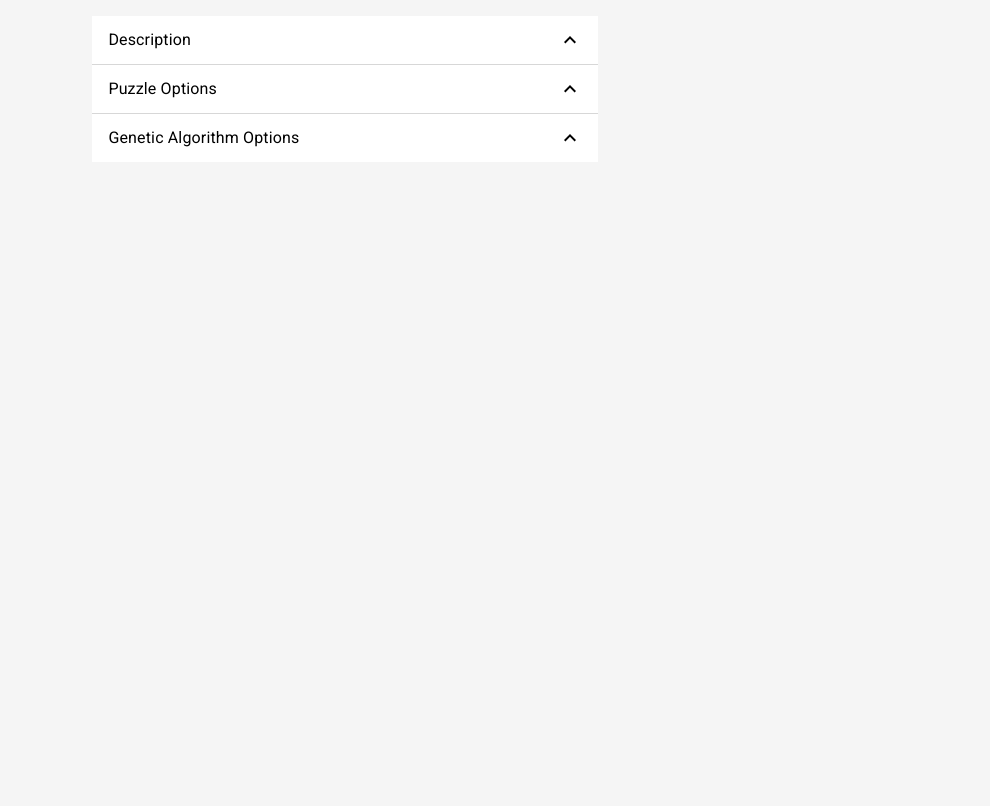
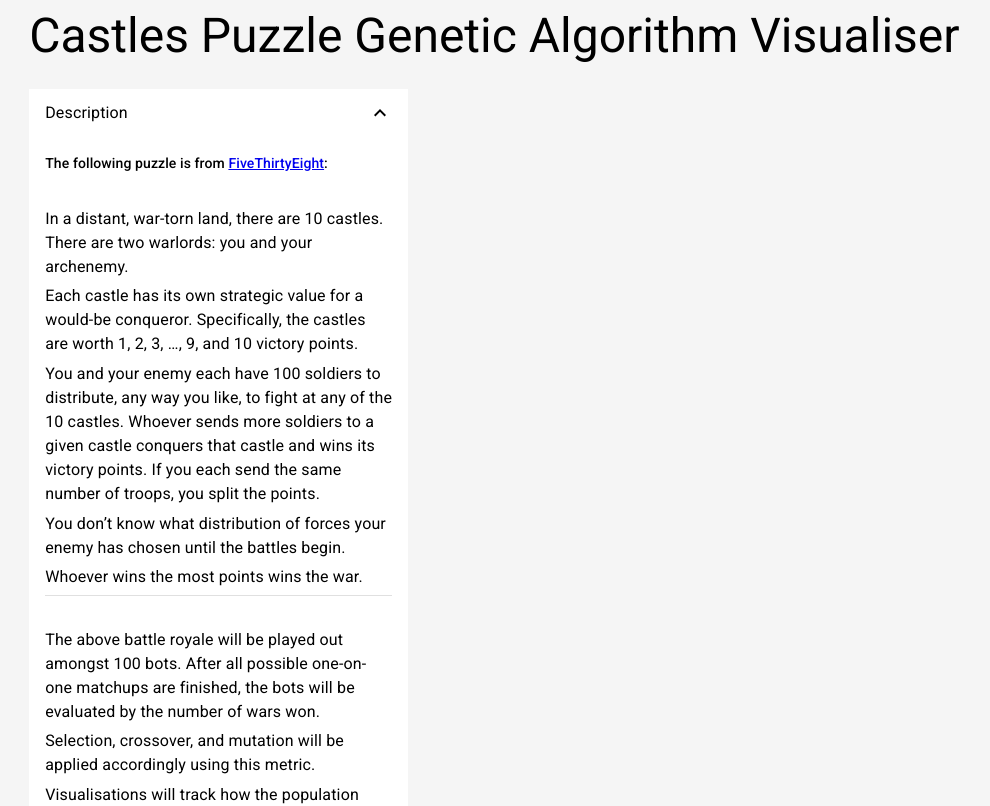
Before and after one commit to brandondong/castles-puzzle-genetic-algorithm, a React (Create React App) app: page / in a window 1280 px wide. Shown: the top 806 px of the page, without its empty margins (42-1032 px from the left). Built offline with nearby package versions, Linux system fonts and the light colour scheme.

Commit message:
Copy over puzzle description

```diff
--- a/src/App.tsx
+++ b/src/App.tsx
@@ -1,20 +1,19 @@
-import React, { useState } from 'react';
+import React from 'react';
 import { makeStyles } from '@material-ui/core/styles';
 import Grid from '@material-ui/core/Grid';
 import List from '@material-ui/core/List';
-import ListItem from '@material-ui/core/ListItem';
-import ListItemText from '@material-ui/core/ListItemText';
-import ExpandLess from '@material-ui/icons/ExpandLess';
-import ExpandMore from '@material-ui/icons/ExpandMore';
 import Divider from '@material-ui/core/Divider';
+import Typography from '@material-ui/core/Typography';
+
+import { ExpandCollapseItem } from './config/ExpandCollapseItem';
 
 const useStyles = makeStyles({
   root: {
-    width: '80%',
+    width: '90%',
     margin: 'auto'
   },
-  listItem: {
-    backgroundColor: 'white'
+  spacing: {
+    marginBottom: '32px'
   }
 });
 
@@ -23,38 +22,37 @@ function App() {
 
   return (
     <div className={classes.root}>
+      <Typography variant="h3" gutterBottom>Castles Puzzle Genetic Algorithm Visualiser</Typography>
       <Grid container>
-        <Grid item xs={6}>
+        <Grid item xs={4}>
           <List>
-            <ExpandCollapseItem header="Description" />
+            <ExpandCollapseItem header="Description" expand={true}>
+              <Typography className={classes.spacing} variant="subtitle2">The following puzzle is from <a href="https://fivethirtyeight.com/features/can-you-rule-riddler-nation/" target="_blank" rel="noopener noreferrer">FiveThirtyEight</a>:</Typography>
+              <Typography gutterBottom>In a distant, war-torn land, there are 10 castles. There are two warlords: you and your archenemy.</Typography>
+              <Typography gutterBottom>Each castle has its own strategic value for a would-be conqueror. Specifically, the castles are worth 1, 2, 3, …, 9, and 10 victory points.</Typography>
+              <Typography gutterBottom>You and your enemy each have 100 soldiers to distribute, any way you like, to fight at any of the 10 castles. Whoever sends more soldiers to a given castle conquers that castle and wins its victory points. If you each send the same number of troops, you split the points.</Typography>
+              <Typography gutterBottom>You don’t know what distribution of forces your enemy has chosen until the battles begin.</Typography>
+              <Typography gutterBottom>Whoever wins the most points wins the war.</Typography>
+              <Divider className={classes.spacing} />
+              <Typography gutterBottom>The above battle royale will be played out amongst 100 bots. After all possible one-on-one matchups are finished, the bots will be evaluated by the number of wars won.</Typography>
+              <Typography gutterBottom>Selection, crossover, and mutation will be applied accordingly using this metric.</Typography>
+              <Typography>Visualisations will track how the population evolves over time.</Typography>
+            </ExpandCollapseItem>
             <Divider />
-            <ExpandCollapseItem header="Puzzle Options" />
+            <ExpandCollapseItem header="Puzzle Options" expand={false}>
+              test1
+            </ExpandCollapseItem>
             <Divider />
-            <ExpandCollapseItem header="Genetic Algorithm Options" />
+            <ExpandCollapseItem header="Genetic Algorithm Options" expand={false}>
+              test2
+            </ExpandCollapseItem>
           </List>
         </Grid>
-        <Grid item xs={6}>
+        <Grid item xs={8}>
         </Grid>
       </Grid>
     </div>
   );
 }
 
-type ExpandCollapseItemProps = {
-  header: string
-}
-
-function ExpandCollapseItem({ header }: ExpandCollapseItemProps) {
-  const classes = useStyles();
-  const [expand, setExpand] = useState(true);
-
-  const handleExpand = () => {
-    setExpand(!expand);
-  }
-  return <ListItem className={classes.listItem} button onClick={handleExpand}>
-    <ListItemText primary={header} />
-    {expand ? <ExpandLess /> : <ExpandMore />}
-  </ListItem>;
-}
-
 export default App;
--- /dev/null
+++ b/src/config/ExpandCollapseItem.tsx
@@ -0,0 +1,42 @@
+import React, { useState } from 'react';
+import { makeStyles } from '@material-ui/core/styles';
+import ListItem from '@material-ui/core/ListItem';
+import ListItemText from '@material-ui/core/ListItemText';
+import ExpandLess from '@material-ui/icons/ExpandLess';
+import ExpandMore from '@material-ui/icons/ExpandMore';
+import Collapse from '@material-ui/core/Collapse';
+
+const useStyles = makeStyles({
+  root: {
+    backgroundColor: 'white'
+  },
+  expandSection: {
+    backgroundColor: 'white',
+    padding: '16px',
+    paddingBottom: '32px'
+  }
+});
+
+type ExpandCollapseItemProps = {
+  header: string,
+  expand: boolean,
+  children: React.ReactNode
+}
+
+export function ExpandCollapseItem(props: ExpandCollapseItemProps) {
+  const classes = useStyles();
+  const [expand, setExpand] = useState(props.expand);
+
+  const handleExpand = () => {
+    setExpand(!expand);
+  }
+  return <div>
+    <ListItem className={classes.root} button onClick={handleExpand}>
+      <ListItemText primary={props.header} />
+      {expand ? <ExpandLess /> : <ExpandMore />}
+    </ListItem>
+    <Collapse in={expand} timeout="auto">
+      <div className={classes.expandSection}>{props.children}</div>
+    </Collapse>
+  </div>;
+}
```
